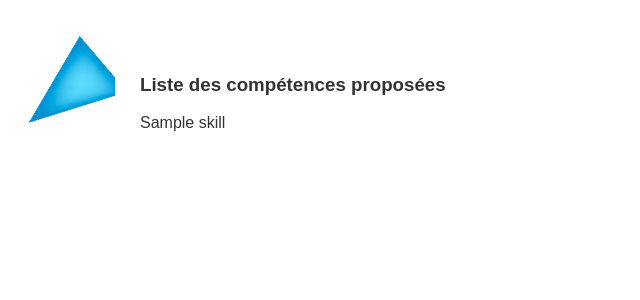
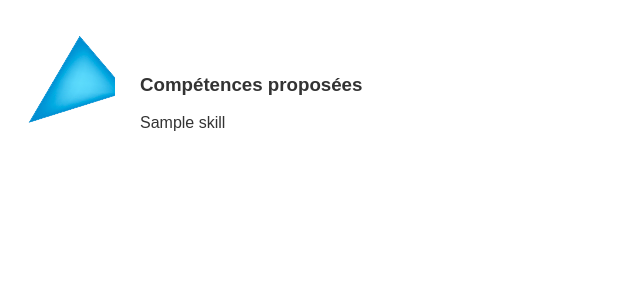
Before and after one commit to severinehmfms/evaldjango, a Django app: page /entraide/allskills/ in a window 1280 px wide. Shown: the part 192-492 px from the top of the page, without its empty margins (0-640 px from the left). Run offline with Django 5.2, Linux system fonts and the light colour scheme; tables that the repository leaves empty hold one stand-in row (values such as "Sample post").

Commit message:
Ajout titre

```diff
--- a/biaudentraide/entraide/templates/entraide/allskills.html
+++ b/biaudentraide/entraide/templates/entraide/allskills.html
@@ -8,7 +8,7 @@
 
     {% if skill_list %}
         <div>
-            <h3> Liste des compétences proposées </h3>
+            <h3> Compétences proposées </h3>
         {% for skill in skill_list %}
             <span>{{ skill.name_skill }}</span><br/><br/>
         {% endfor %}
```
